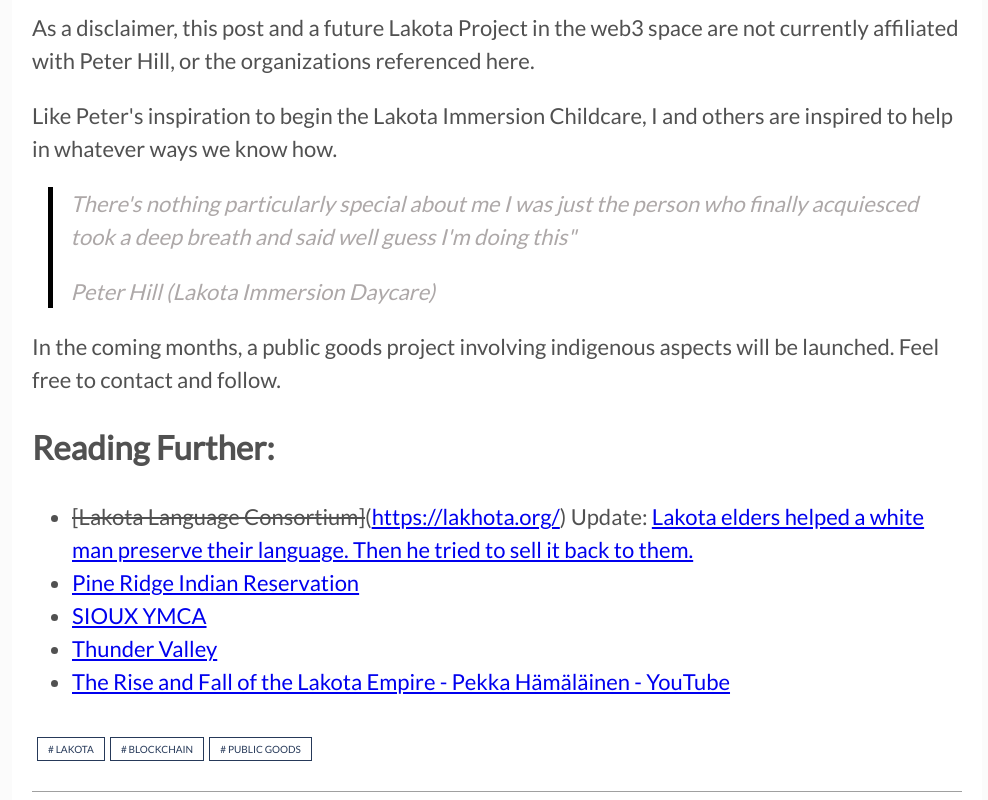
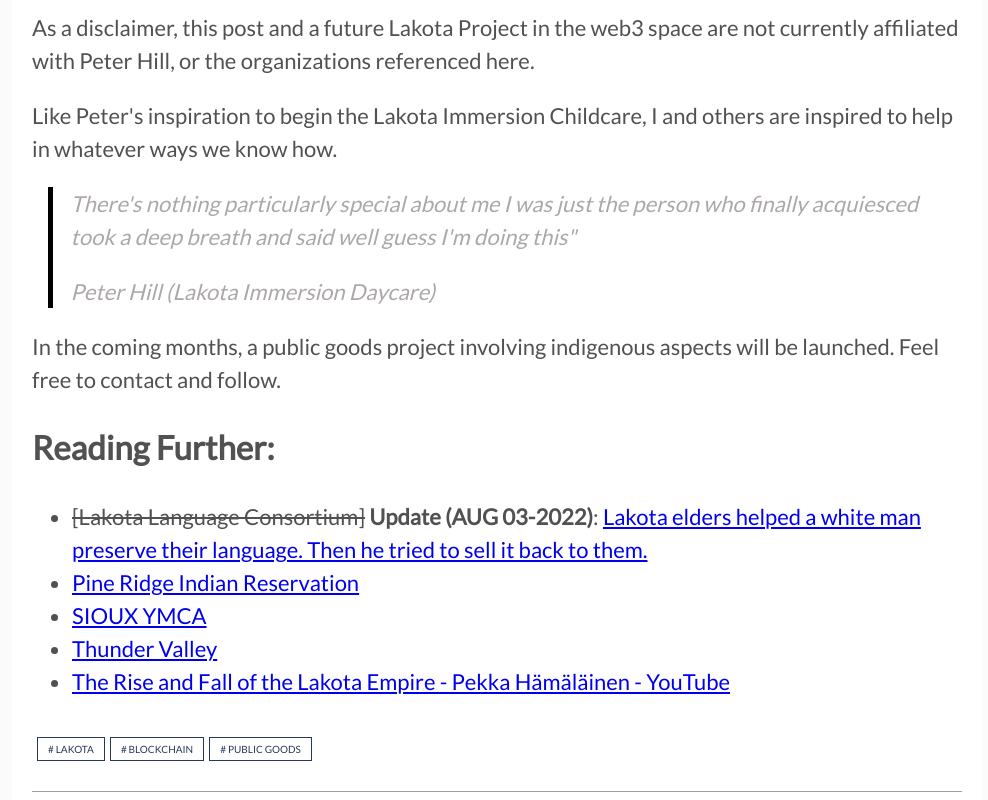
Before and after one commit to zadok7/gatsby-ens-ipfs, a Gatsby site: page /indigenous-communities-public-goods-with-blockchain/ in a window 1280 px wide. Shown: the part 2062-2862 px from the top of the page, without its empty margins (248-1236 px from the left). Built offline with nearby package versions, Linux system fonts and the light colour scheme; Gatsby itself is replaced by a stand-in of ours.

Commit message:
remove hyperlink to LLC

```diff
--- a/content/blog/indigenous-communities-public-goods-with-blockchain/index.md
+++ b/content/blog/indigenous-communities-public-goods-with-blockchain/index.md
@@ -26,7 +26,7 @@
 
 ## Reading Further:
 
-* ~~[Lakota Language Consortium]~~(https://lakhota.org/) Update: [Lakota elders helped a white man preserve their language. Then he tried to sell it back to them.](https://www.nbcnews.com/news/us-news/native-american-language-preservation-rcna31396)
+* ~~[Lakota Language Consortium]~~ **Update (AUG 03-2022)**: [Lakota elders helped a white man preserve their language. Then he tried to sell it back to them.](https://www.nbcnews.com/news/us-news/native-american-language-preservation-rcna31396)
 * [Pine Ridge Indian Reservation](http://en.wikipedia.org/wiki/Pine_Ridge_Indian_Reservation)
 * [SIOUX YMCA](https://www.siouxymca.org/)
 * [Thunder Valley](https://www.thundervalley.org/)
```
